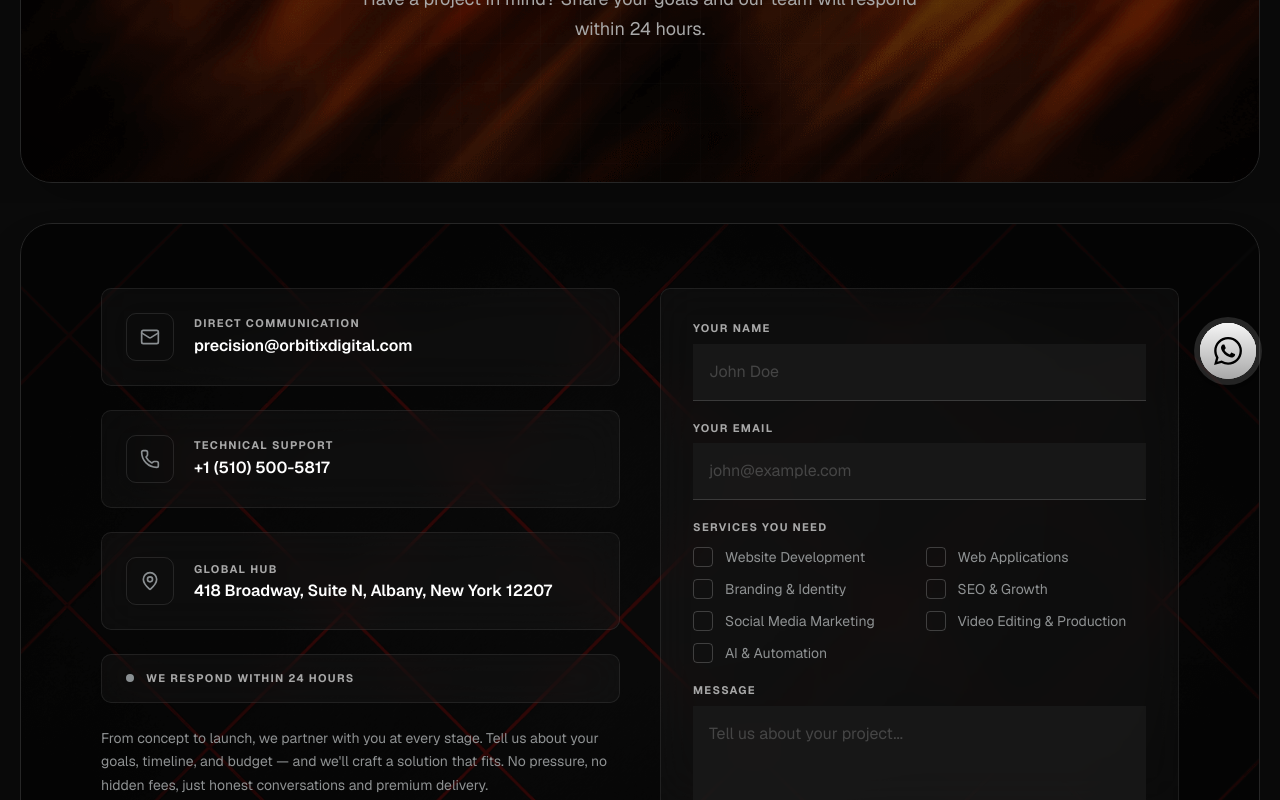
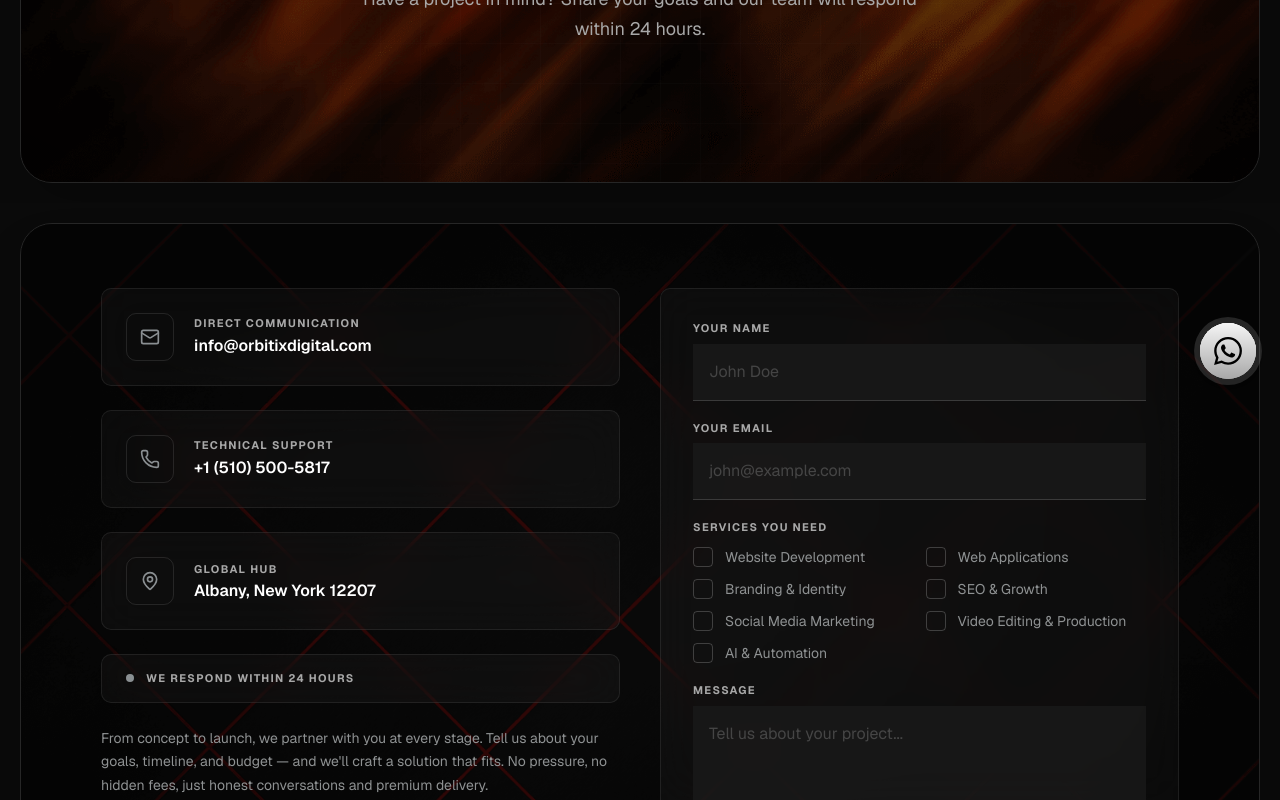
Before and after one commit to Huzaifa-Mujahid/zenthflow-template, a Next.js app: page /contact in a window 1280 px wide. Shown: the part 397-1197 px from the top of the page. Built offline with nearby package versions, Linux system fonts and the light colour scheme.

Commit message:
update: email to info@orbitixdigital.com and shorten address to Albany, New York 12207

```diff
--- a/app/contact/page.js
+++ b/app/contact/page.js
@@ -16,8 +16,8 @@ const contactInfo = [
   {
     icon: Mail,
     label: "Direct Communication",
-    value: "precision@orbitixdigital.com",
-    href: "mailto:precision@orbitixdigital.com",
+    value: "info@orbitixdigital.com",
+    href: "mailto:info@orbitixdigital.com",
   },
   {
     icon: Phone,
@@ -28,7 +28,7 @@ const contactInfo = [
   {
     icon: MapPin,
     label: "Global Hub",
-    value: "418 Broadway, Suite N, Albany, New York 12207",
+    value: "Albany, New York 12207",
   },
 ];
 
--- a/app/layout.js
+++ b/app/layout.js
@@ -90,13 +90,10 @@ export default function RootLayout({ children }) {
                   "name": "ORBITIX DIGITAL",
                   "url": "https://orbitixdigital.com",
                    "telephone": "+15105005817",
-                   "email": "precision@orbitixdigital.com",
+                   "email": "info@orbitixdigital.com",
                    "address": {
                      "@type": "PostalAddress",
-                     "streetAddress": "418 Broadway, Suite N",
-                     "addressLocality": "Albany",
-                     "addressRegion": "New York",
-                     "postalCode": "12207",
+                     "streetAddress": "Albany, New York 12207",
                      "addressCountry": "US"
                    },
                   "areaServed": "Worldwide",
--- a/components/Navbar.jsx
+++ b/components/Navbar.jsx
@@ -248,8 +248,8 @@ export default function Navbar() {
                 >
                   <div>
                     <span className="font-label text-[#a8a8a8] mb-4 block tracking-widest uppercase">Contact</span>
-                    <a href="mailto:hello@orbitixdigital.com" className="font-body text-xl text-white hover:chrome-text transition-all duration-300 mb-2 block">
-hello@orbitixdigital.com
+                    <a href="mailto:info@orbitixdigital.com" className="font-body text-xl text-white hover:chrome-text transition-all duration-300 mb-2 block">
+                      info@orbitixdigital.com
                     </a>
                     <a href="tel:+15105005817" className="font-body text-lg text-[#c4c7c8] hover:text-white transition-all duration-300">
                       +1 (510) 500-5817
```
Also changed, not shown: public/llms.txt.
